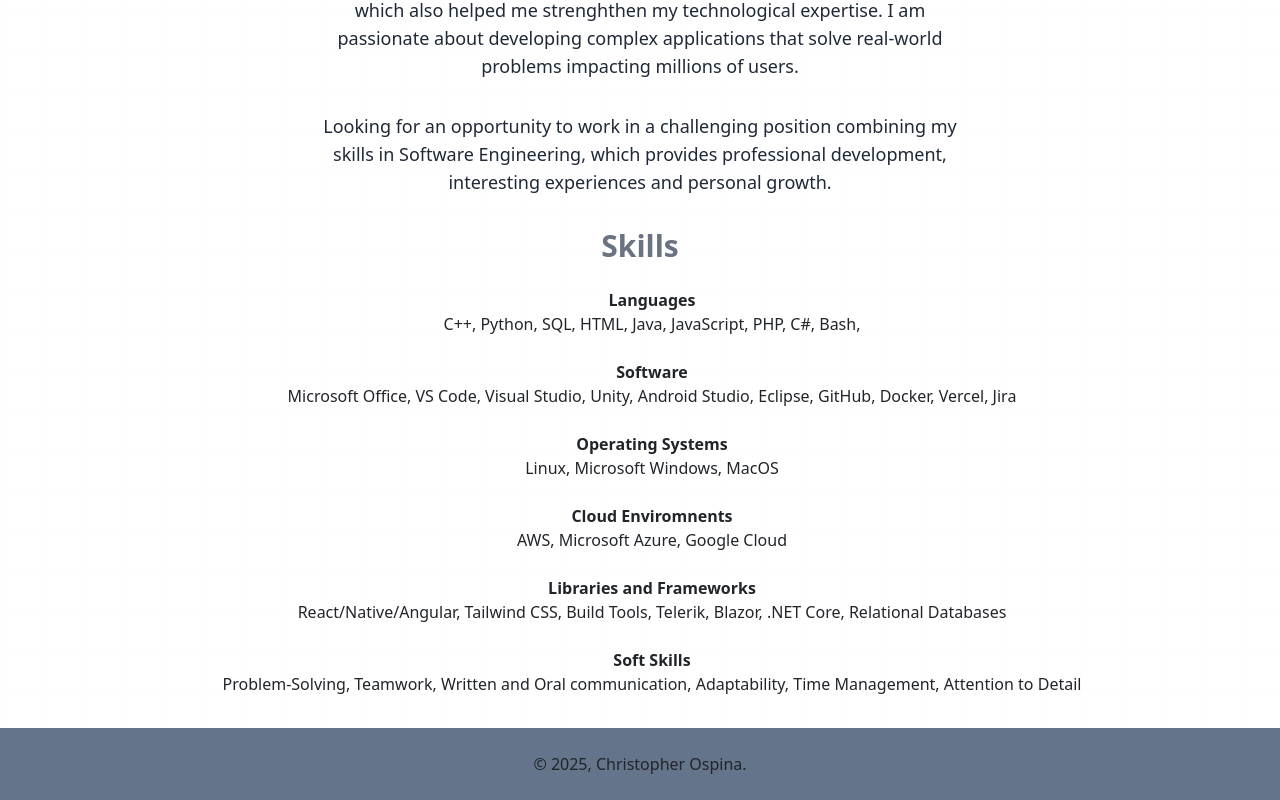
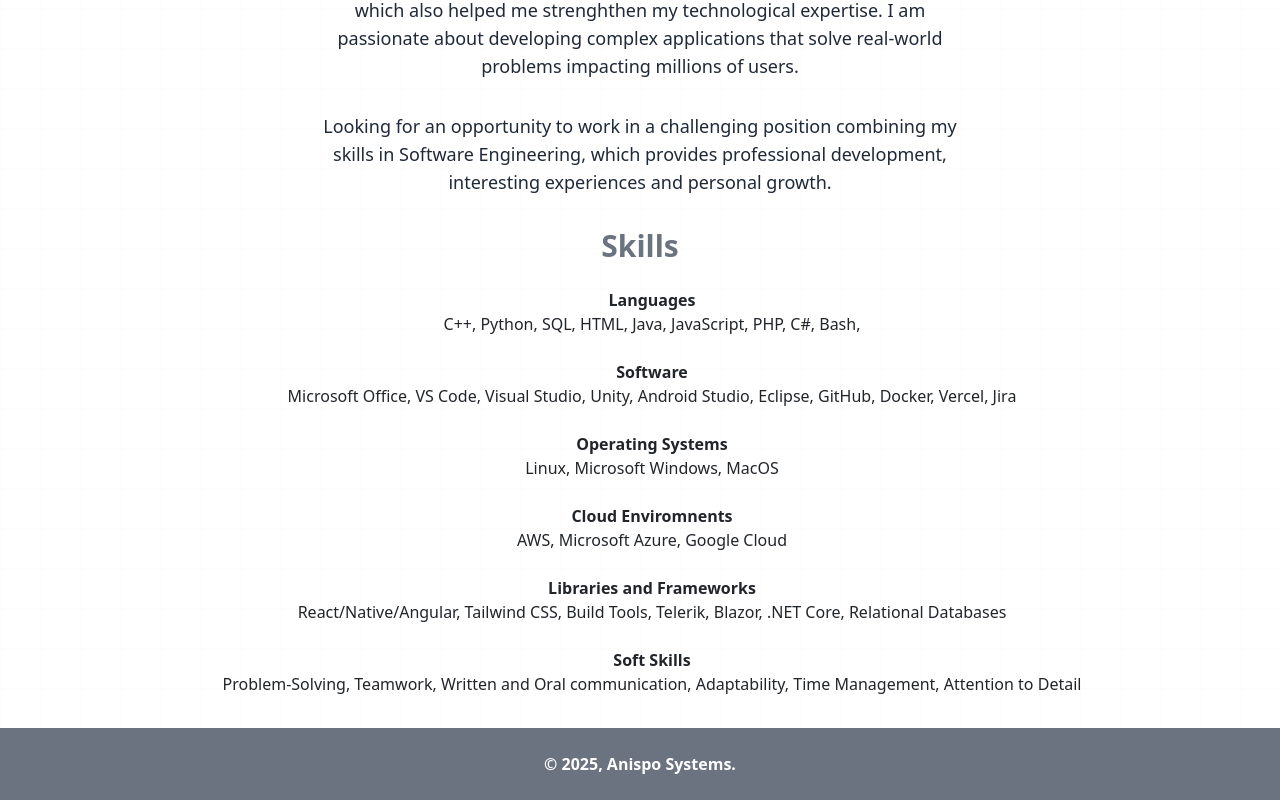
Before and after one commit to ChrisOspina/Professional-Website, a React (Create React App) app: page / in a window 1280 px wide. Shown: the part 1076-1876 px from the top of the page. Built offline with nearby package versions, Linux system fonts and the light colour scheme.

Commit message:
update rebranding of footer

```diff
--- a/src/Components/Footer.jsx
+++ b/src/Components/Footer.jsx
@@ -2,8 +2,8 @@
 
 function Footer() {
   return (
-    <footer className="text-center bg-slate-500 p-6">
-      <p>© 2025, Christopher Ospina.</p>
+    <footer className="text-center bg-gray-500 p-6">
+      <p className="text-white font-bold">© 2025, Anispo Systems.</p>
     </footer>
   );
 }
```
